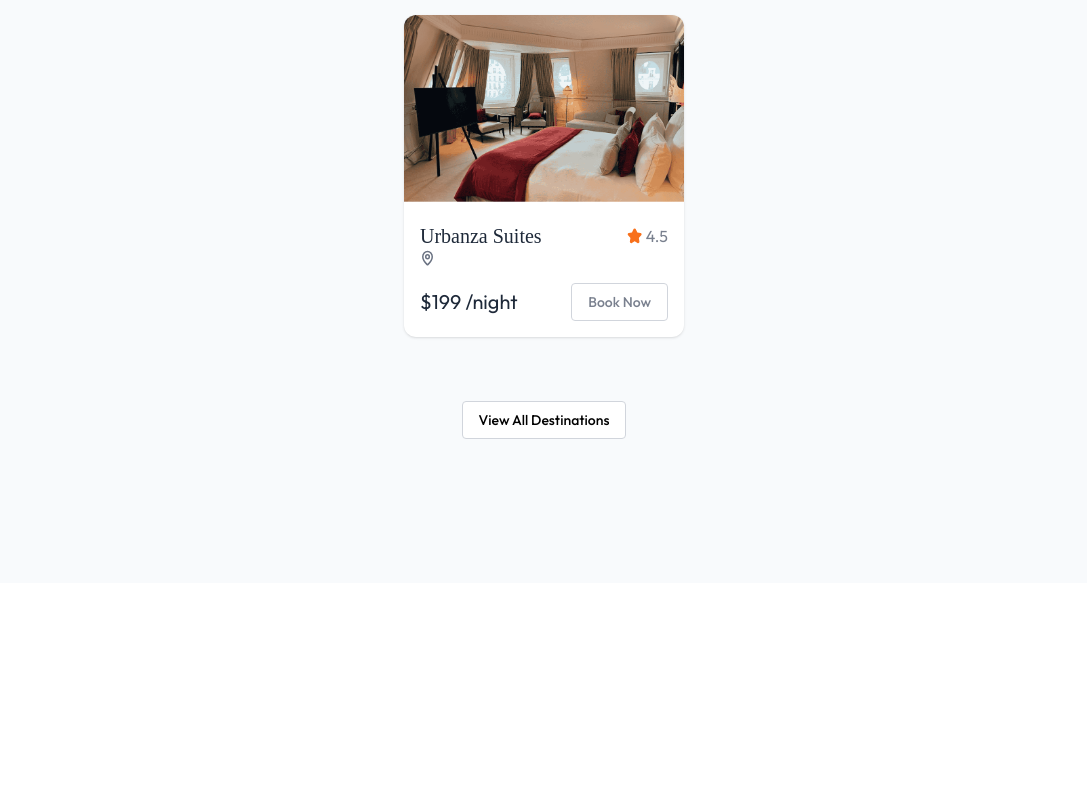
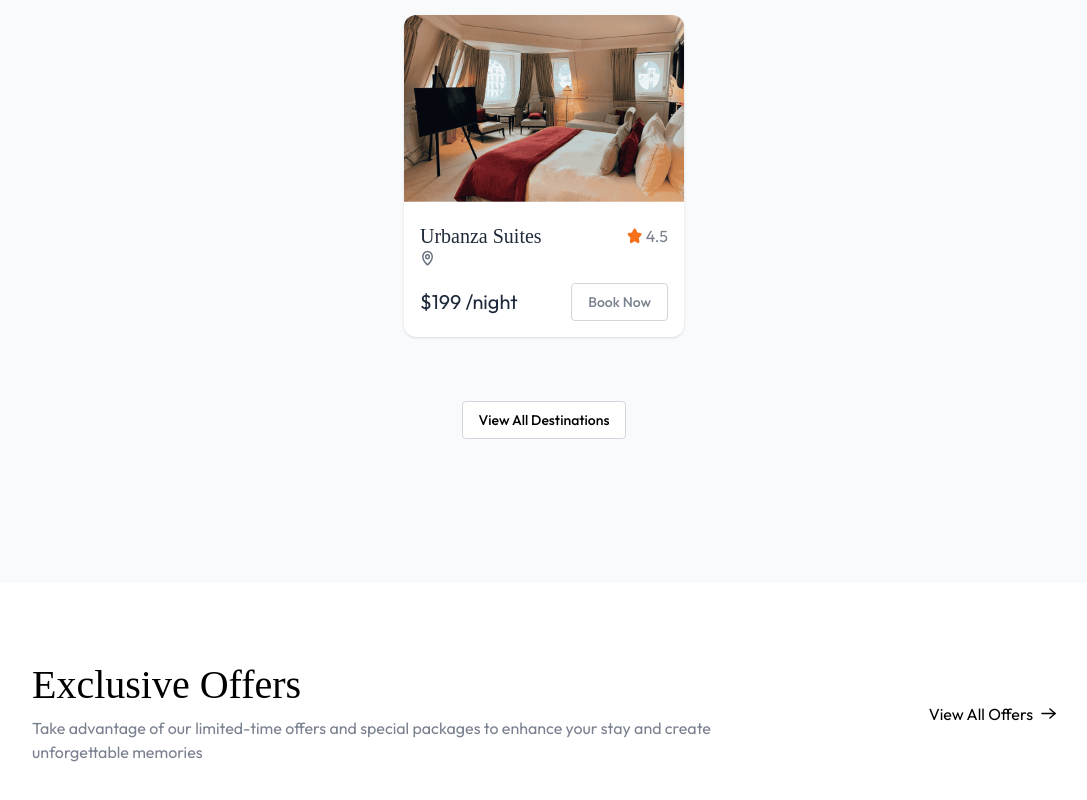
Before and after one commit to VishalOz/HotelBookingApp, a React (Vite) app in the folder client/: page / in a window 1280 px wide. Shown: the part 1391-2191 px from the top of the page, without its empty margins (96-1183 px from the left). Before the commit the page ends 1974 px from the top, so only its background shows below. Built offline with nearby package versions, Linux system fonts and the light colour scheme; no server answers; the HTML template or start-up script is replaced by a standard one; a web font is replaced by a local one.

Commit message:
Exclusive offers styles

```diff
--- /dev/null
+++ b/client/src/components/ExclusiveOffers.jsx
@@ -0,0 +1,24 @@
+import React from 'react'
+import Title from './Title'
+import { assets } from '../assets/assets'
+
+const ExclusiveOffers = () => {
+  return (
+    <div className='flex flex-col items-center px-6 md:px-16 lg:px-24 xl:px-32 pt-20 pb-30'>
+      <div className='flex flex-col md:flex-row items-center justify-between w-full'>
+        <Title align='left' title='Exclusive Offers' subTitle='Take advantage of our limited-time offers and special
+        packages to enhance your stay and create unforgettable memories'/>
+        <button className='group flex items-center gap-2 font-mediu  cursor-pointer max-md:mt-12'>
+            View All Offers
+            <img src={assets.arrowIcon} alt="arrow-icon"
+            className="group-hover:translate-x-1 transition-all"/>
+        </button>
+      </div>
+      <div>
+
+      </div>
+    </div>
+  )
+}
+
+export default ExclusiveOffers
--- a/client/src/pages/Home.jsx
+++ b/client/src/pages/Home.jsx
@@ -1,12 +1,14 @@
 import React from 'react'
 import Hero from  '../components/Hero'
 import FeturedDestination  from '../components/FeturedDestination'
+import ExclusiveOffers from '../components/ExclusiveOffers'
 
 const Home = () => {
   return (
     <>
       <Hero />
       <FeturedDestination />
+      <ExclusiveOffers/>
     </>
   )
 }
```
